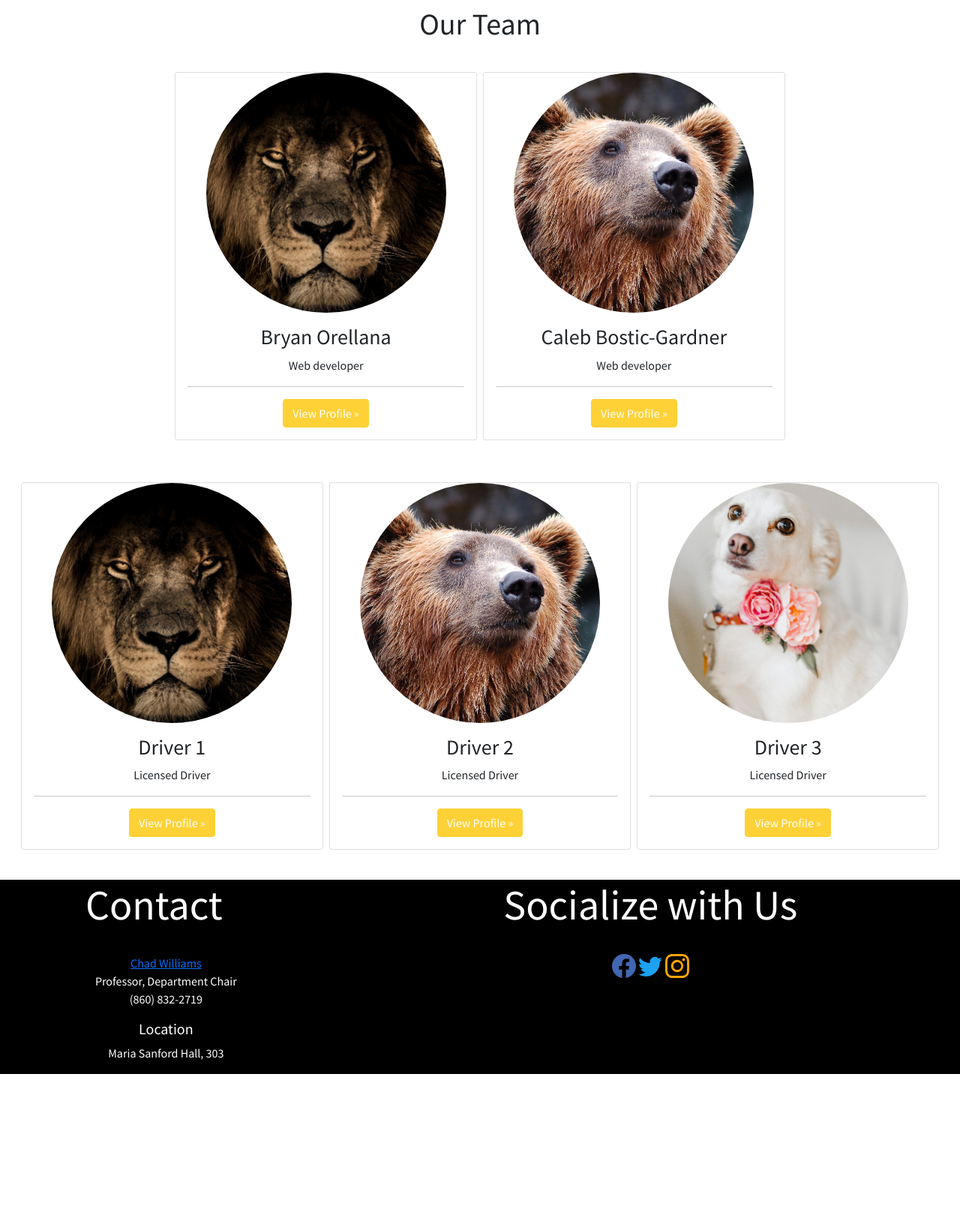
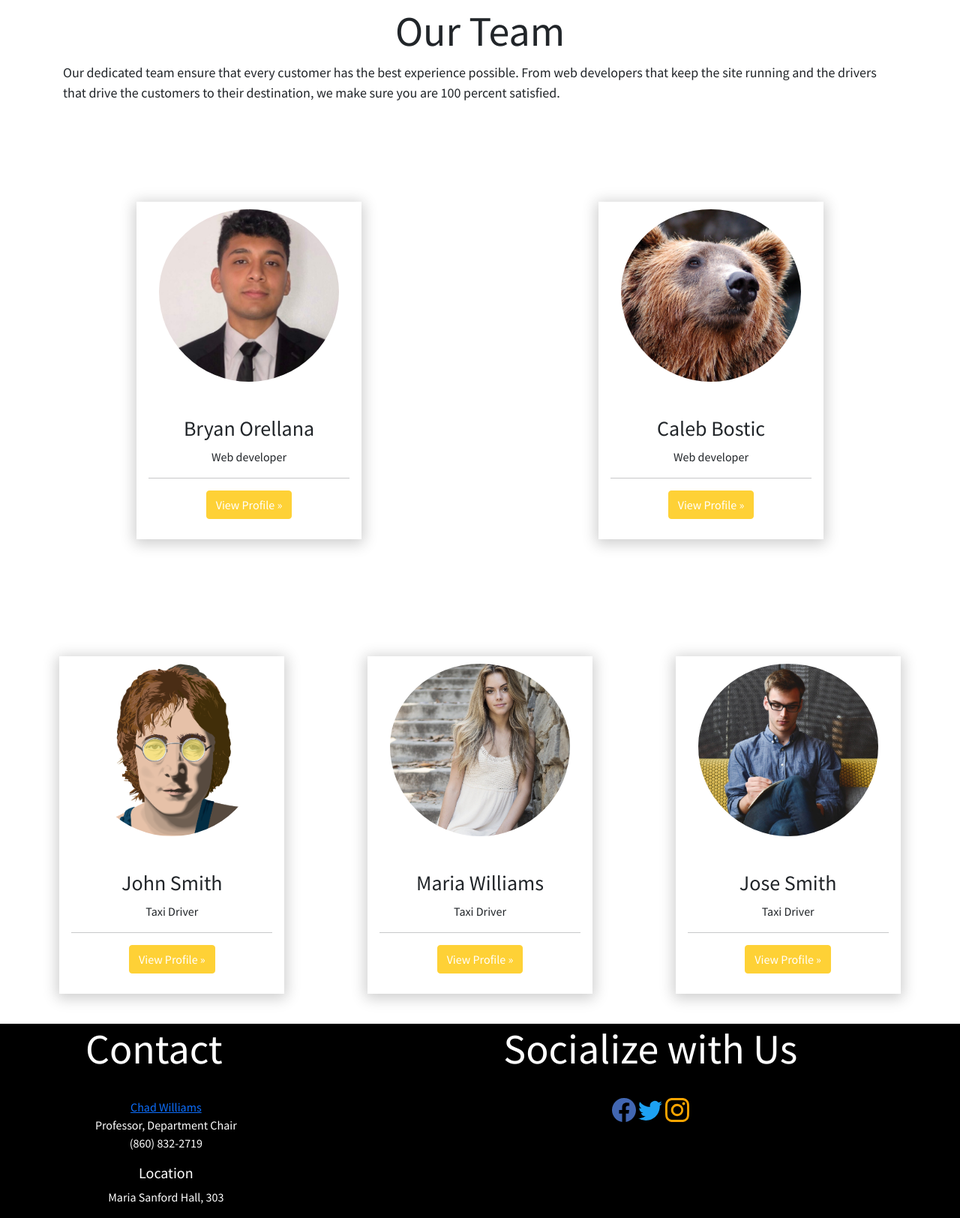
Before and after one commit to BryanDevelops98/finalProject, a Django app: page /staff/ in a window 1280 px wide. Shown: the part 66-1690 px from the top of the page at 75% size. Run offline with Django 3.2, Linux system fonts and the light colour scheme.

Commit message:
Staff
Staff Complete with Javascript animation .

```diff
--- a/static/css/style.css
+++ b/static/css/style.css
@@ -1,3 +1,9 @@
+:root{
+  --primary: yellow;
+  --secondary: pink;
+  --dark: grey;
+  --light: white;
+}
 html,body{
 
     background-color:white;
@@ -58,9 +64,84 @@ html,body{
 }
 
 .staffImg{
+  display: block;
   border-radius: 50%;
-  width: 20rem;
-  height: 20rem;
-  margin-left: auto;
-  margin-right: auto;
+  width: 15rem;
+  height: 15rem;
+  margin: 0 auto 30px;
+  object-fit: cover;
+  padding-top: 10px;
 }
+
+.card{
+  margin: 100px auto 0;
+  width: 300px;
+  height: 450px;
+  perspective: 1000px;
+  border: none;
+
+}
+
+.card__inner{
+  width: 100%;
+  height: 100%;
+  transition: transform 1s;
+  transform-style: preserve-3d;
+  cursor: pointer;
+  position: relative;
+}
+.card__inner.is-flipped{
+  transform:rotateY(180deg);
+
+}
+.card__face{
+  position: absolute;
+  width: 100%;
+  height: 100%;
+  -webkit-backface-visibility: hidden;
+  backface-visibility: hidden;
+  overflow: hidden;
+  border-radius: 16;
+  box-shadow: 0px 3px 18px 3px rgb(0,0,0,0.2);
+}
+.card__body{
+  padding: 30px;
+
+}
+
+.card__faceBack{
+  background-color: var(--light);
+  transform: rotateY(180deg);
+}
+.card__content{
+  width: 100%;
+  height: 100%;
+
+}
+
+.card__header{
+  position: relative;
+  padding: 10px;
+}
+.card__header:after{
+  content:'';
+  display: block;
+  position: absolute;
+  top:0;
+  left:0;
+  right:0;
+  bottom: 0;
+  z-index: -1;
+  border-radius: 0 0 50% 0;
+  background-image: linear-gradient(to bottom left, var(--primary) 10%, var(--secondary) 115%);
+  }
+  .pp{
+    display: block;
+    width: 128px;
+    height:128px;
+    margin: 0 auto 30px;
+    border-radius: 50%;
+    background-color: #fff;
+    border: 5px solid  #fff;
+    object-fit: cover;
+}
--- /dev/null
+++ b/static/js/card.js
@@ -0,0 +1,10 @@
+function flipCard(){
+    this.classList.toggle('is-flipped');
+
+}
+
+document.getElementById("cardBryan").addEventListener("click", flipCard);
+document.getElementById("cardCaleb").addEventListener("click", flipCard);
+document.getElementById("cardDriverOne").addEventListener("click", flipCard);
+document.getElementById("cardDriverTwo").addEventListener("click", flipCard);
+document.getElementById("cardDriverThree").addEventListener("click", flipCard);
--- a/taxiApp/templates/taxiApp/staff.html
+++ b/taxiApp/templates/taxiApp/staff.html
@@ -3,63 +3,157 @@
 
 {% block content %}
 <div class="container-fluid">
-    <h1 class="text-center pt-2">Our Team</h1>
+    <h1 class="text-center pt-2 display-4">Our Team</h1>
+    <p style="font-size: 18px; margin: 0rem 4.5rem;"> Our dedicated team ensure that every customer has the best experience possible.
+       From web developers that keep the site running and the drivers that drive the customers
+       to their destination, we make sure you are 100 percent satisfied.</p>
     <div class = "row p-4">
-        <div class = "col-md-4 g-2 offset-md-2 text-center">
+        <div class = "col-lg-6 g-2  text-center">
            <div class="card" >
-              <img src="{% static 'img/lions.png' %}" class="card-img-top staffImg" alt="img2">
-              <div class="card-body">
+            <div class="card__inner" id="cardBryan">
+               <div class="card__face ">
+                 <img src="{% static 'img/Bryan.jpg' %}" class="card-img-top staffImg" alt="img2">
+             <div class="card-body text-center">
                 <h3 class="card-title text-center">Bryan Orellana</h3>
-                 <p>Web developer</p>
+                <p id="web">Web developer</p>
                 <hr>
-                 <a href="#" class="btn buttonClass">View Profile &raquo;</a>
+                <button   class="btn buttonClass" >View Profile &raquo;</button>
+             </div>
+               </div>
+
+               <div class="card__face card__faceBack">
+                 <div class="card__content">
+                   <div class="card__header">
+                     <img src="{% static 'img/Bryan.jpg' %}" alt="head" class="pp">
+                   </div>
+                   <div class="card__body">
+                     <h3>Web Developer</h3>
+                     <p>A Senior currently attending Central
+                         Connecticut State University pursuing a career in Computer Science.
+                          A focused and determined individual looking for an opportunity to further
+                          develop my programming career.</p>
                    </div>
                  </div>
                </div>
-        <div class = "col-md-4 g-2 text-center">
+
+            </div>
+           </div>
+        </div>
+        <div class = "col-lg-6 g-2 text-center">
            <div class="card" >
-              <img src="{% static 'img/bearr.png' %}" class="card-img-top staffImg" alt="img3">
-              <div class="card-body">
-                 <h3 class="card-title text-center">Caleb Bostic-Gardner</h3>
-                 <p>Web developer</p>
+            <div class="card__inner" id="cardCaleb">
+               <div class="card__face ">
+                 <img src="{% static 'img/bearr.png' %}" class="card-img-top staffImg" alt="img2">
+             <div class="card-body text-center">
+                <h3 class="card-title text-center">Caleb Bostic</h3>
+                <p id="web">Web developer</p>
                 <hr>
-                 <a href="#" class="btn buttonClass">View Profile &raquo;</a>
+                <button   class="btn buttonClass" >View Profile &raquo;</button>
+             </div>
+               </div>
+
+               <div class="card__face card__faceBack">
+                 <div class="card__content">
+                   <div class="card__header">
+                     <img src="{% static 'img/bearr.png' %}" alt="head" class="pp">
+                   </div>
+                   <div class="card__body">
+                     <h3>Web Developer</h3>
+                     <p>Using today’s web developing languages, I make sure that everything runs smoothly in the backend server.</p>
+                   </div>
+                 </div>
+               </div>
+
             </div>
            </div>
         </div>
 
      </div>
  <div class = "row p-4">
-        <div class = "col-md-4 g-2 text-center ">
+        <div class = "col-lg-4 g-2 text-center ">
            <div class="card" >
-              <img src="{% static 'img/lions.png' %}" class="card-img-top staffImg" alt="img2">
-              <div class="card-body">
-                 <h3 class="card-title text-center">Driver 1</h3>
-                 <p>Licensed Driver</p>
+            <div class="card__inner" id="cardDriverOne">
+               <div class="card__face ">
+                 <img src="{% static 'img/John.png' %}" class="card-img-top staffImg" alt="img2">
+             <div class="card-body text-center">
+                <h3 class="card-title text-center">John Smith</h3>
+                <p id="web">Taxi Driver</p>
                 <hr>
-                 <a href="#" class="btn buttonClass">View Profile &raquo;</a>
+                <button   class="btn buttonClass" >View Profile &raquo;</button>
+             </div>
+               </div>
+
+               <div class="card__face card__faceBack">
+                 <div class="card__content">
+                   <div class="card__header">
+                     <img src="{% static 'img/John.png' %}" alt="head" class="pp">
+                   </div>
+                   <div class="card__body">
+                     <h3>Taxi Driver</h3>
+                     <p>An individual that ensures every customer gets the best experience.
+                         Safe Driver that will get you to your destination safe and fast.</p>
                    </div>
                  </div>
                </div>
-        <div class = "col-md-4 g-2 text-center">
-           <div class="card" >
-              <img src="{% static 'img/bearr.png' %}" class="card-img-top staffImg" alt="img3">
-              <div class="card-body">
-                 <h3 class="card-title text-center">Driver 2</h3>
-                 <p>Licensed Driver</p>
-                 <hr>
-                 <a href="#" class="btn buttonClass">View Profile &raquo;</a>
+
             </div>
            </div>
         </div>
-        <div class = "col-md-4 g-2 text-center">
+        <div class = "col-lg-4 g-2 text-center">
+           <div class="card" >
+            <div class="card__inner" id="cardDriverTwo">
+               <div class="card__face ">
+                 <img src="{% static 'img/Maria.jpg' %}" class="card-img-top staffImg" alt="img2">
+             <div class="card-body text-center">
+                <h3 class="card-title text-center">Maria Williams</h3>
+                <p id="web">Taxi Driver</p>
+                <hr>
+                <button   class="btn buttonClass" >View Profile &raquo;</button>
+             </div>
+               </div>
+
+               <div class="card__face card__faceBack">
+                 <div class="card__content">
+                   <div class="card__header">
+                     <img src="{% static 'img/Maria.jpg' %}" alt="head" class="pp">
+                   </div>
+                   <div class="card__body">
+                     <h3>Taxi Driver</h3>
+                     <p>An individual that ensures every customer gets the best experience.
+                        Safe Driver that will get you to your destination safe and fast.</p>
+                   </div>
+                 </div>
+               </div>
+
+            </div>
+           </div>
+        </div>
+        <div class = "col-lg-4 g-2 text-center">
            <div class="card">
-              <img src="{% static 'img/doggy.png' %}" class="card-img-top staffImg text-center" alt="img4">
-              <div class="card-body">
-                 <h3 class="card-title text-center">Driver 3</h3>
-                 <p>Licensed Driver</p>
+            <div class="card__inner" id="cardDriverThree">
+               <div class="card__face ">
+                 <img src="{% static 'img/Jose.jpg' %}" class="card-img-top staffImg" alt="img2">
+             <div class="card-body text-center">
+                <h3 class="card-title text-center">Jose Smith</h3>
+                <p id="web">Taxi Driver</p>
                 <hr>
-                 <a href="#" class="btn buttonClass">View Profile &raquo;</a>
+                <button   class="btn buttonClass" >View Profile &raquo;</button>
+             </div>
+               </div>
+
+               <div class="card__face card__faceBack">
+                 <div class="card__content">
+                   <div class="card__header">
+                     <img src="{% static 'img/Jose.jpg' %}" alt="head" class="pp">
+                   </div>
+                   <div class="card__body">
+                     <h3>Taxi Driver</h3>
+                     <p>An individual that ensures every customer gets the best experience.
+                        Safe Driver that will get you to your destination safe and fast.</p>
+                   </div>
+                 </div>
+               </div>
+
             </div>
            </div>
         </div>
--- a/templates/base.html
+++ b/templates/base.html
@@ -29,13 +29,13 @@
 
     {% include 'footer.html' %}
 
-    <script
-      src="https://cdn.jsdelivr.net/npm/bootstrap@5.1.3/dist/js/bootstrap.bundle.min.js"
-      integrity="sha384-ka7Sk0Gln4gmtz2MlQnikT1wXgYsOg+OMhuP+IlRH9sENBO0LRn5q+8nbTov4+1p"
-      crossorigin="anonymous"></script>
+    <script src="https://cdn.jsdelivr.net/npm/bootstrap@5.1.3/dist/js/bootstrap.bundle.min.js" integrity="sha384-ka7Sk0Gln4gmtz2MlQnikT1wXgYsOg+OMhuP+IlRH9sENBO0LRn5q+8nbTov4+1p" crossorigin="anonymous"></script>
+
     <script
       src="https://code.jquery.com/jquery-3.5.1.min.js"
       integrity="sha256-9/aliU8dGd2tb6OSsuzixeV4y/faTqgFtohetphbbj0="
       crossorigin="anonymous"></script>
+      <script src="{% static 'js/card.js' %}"></script>
+
   </body>
 </html>
```
Also changed, not shown: static/img/Bryan.jpg (added), static/img/John.png (added), static/img/Jose.jpg (added), static/img/Maria.jpg (added). Lines whose indentation alone changed are shown as unchanged.
